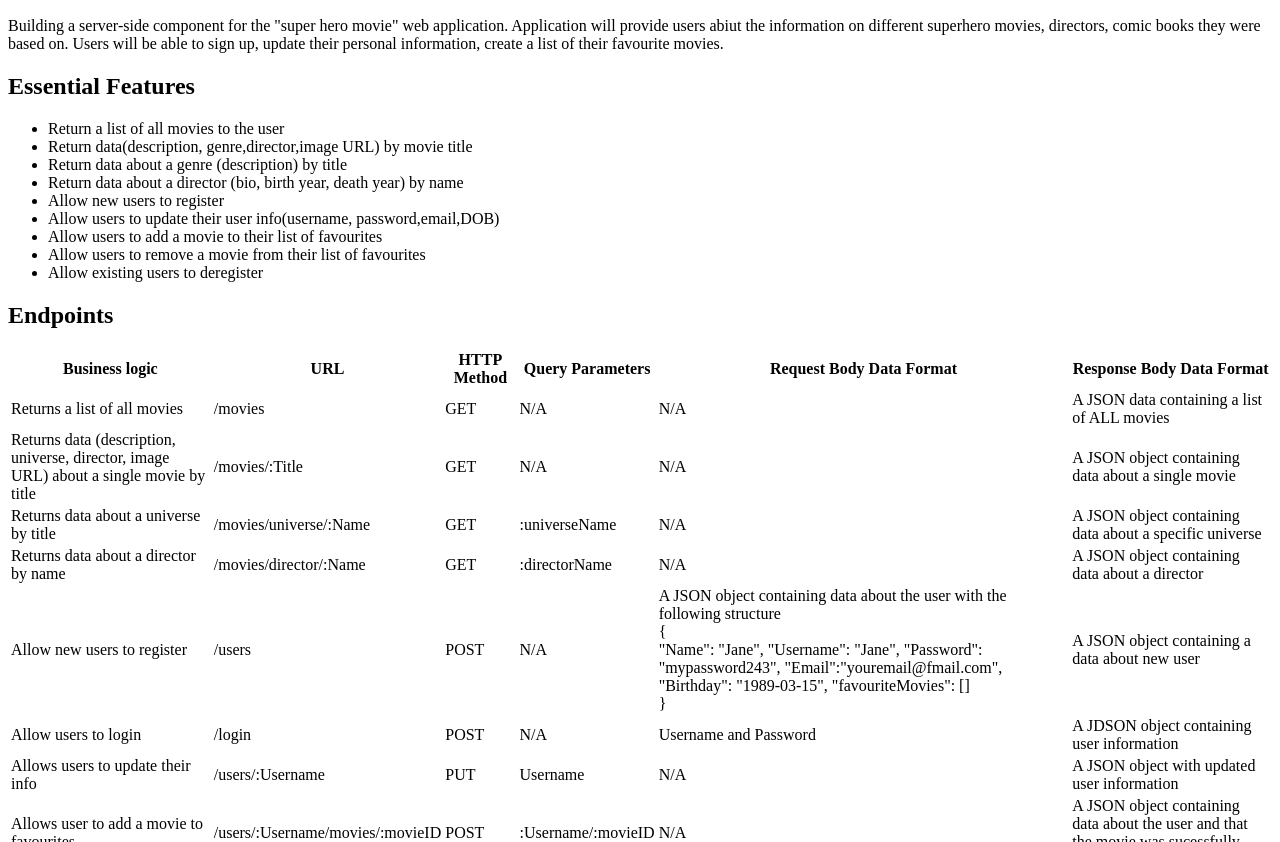
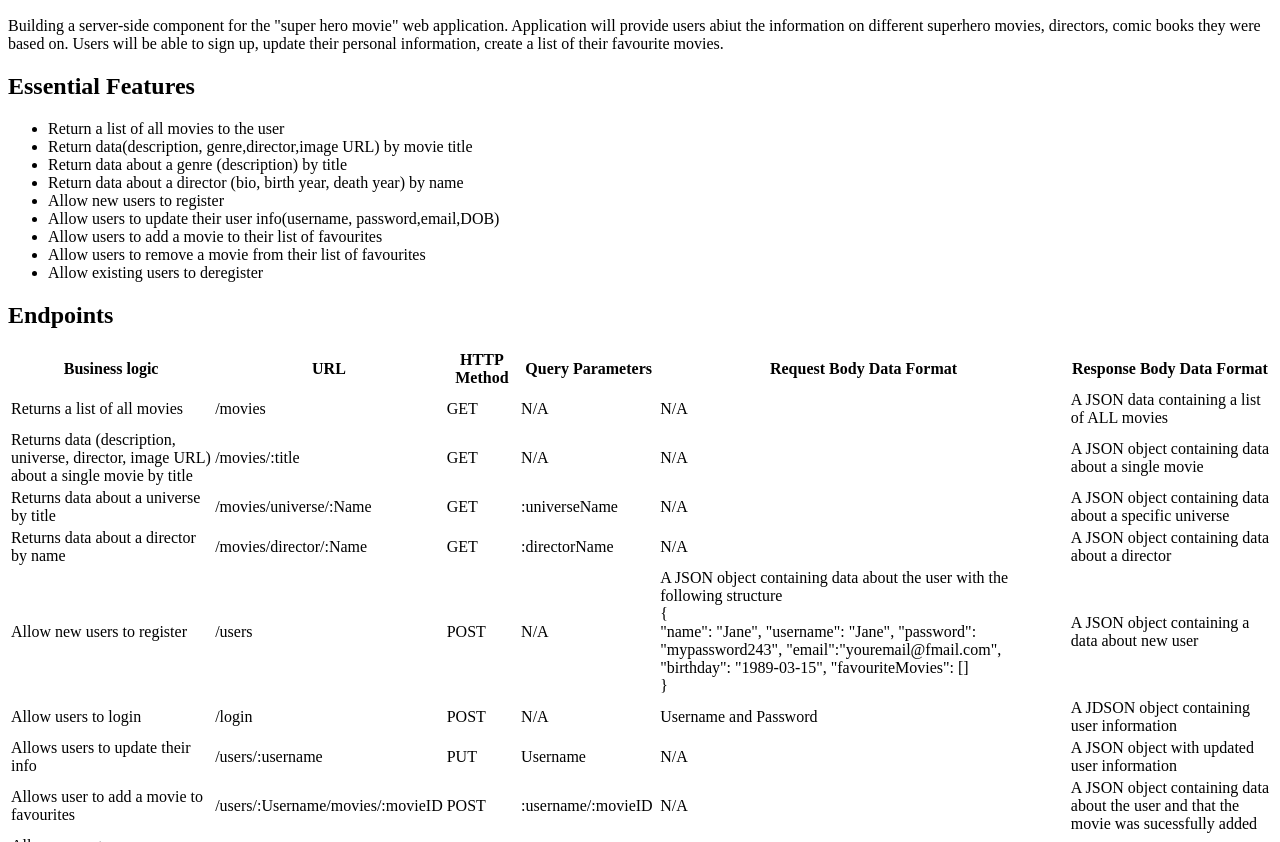
Before and after one commit to Olexie/movie_api, a website: page public/documentation.html in a window 1280 px wide. Shown: the part 110-952 px from the top of the page. Drawn offline with Linux system fonts and the light colour scheme.

Commit message:
add changes to documentation file

```diff
--- a/public/documentation.html
+++ b/public/documentation.html
@@ -57,7 +57,7 @@
 
         <tr>
             <td>Returns data (description, universe, director, image URL) about a single movie by title</td>
-            <td>/movies/:Title</td>
+            <td>/movies/:title</td>
             <td>GET</td>
             <td>N/A</td>
             <td>N/A</td>
@@ -90,11 +90,11 @@
             <td>A JSON object containing data about the user with the following structure <br>
                 {
                     <br>
-                    "Name": "Jane",
-                    "Username": "Jane",
-                    "Password": "mypassword243",
-                    "Email":"youremail@fmail.com",
-                    "Birthday": "1989-03-15",
+                    "name": "Jane",
+                    "username": "Jane",
+                    "password": "mypassword243",
+                    "email":"youremail@fmail.com",
+                    "birthday": "1989-03-15",
                     "favouriteMovies": []
                     <br>
                 }
@@ -113,7 +113,7 @@
 
         <tr>
             <td>Allows users to update their info </td>
-            <td>/users/:Username</td>
+            <td>/users/:username</td>
             <td>PUT</td>
             <td>Username</td>
             <td>N/A</td>
@@ -124,7 +124,7 @@
             <td>Allows user to add a movie to favourites</td>
             <td>/users/:Username/movies/:movieID</td>
             <td>POST</td>
-            <td>:Username/:movieID</td>
+            <td>:username/:movieID</td>
             <td>N/A</td>
             <td>A JSON object containing data about the user and that the movie was sucessfully added</td>
         </tr>
```
